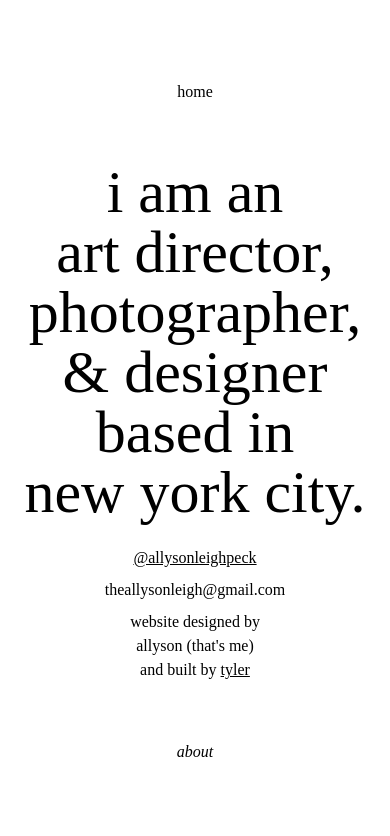
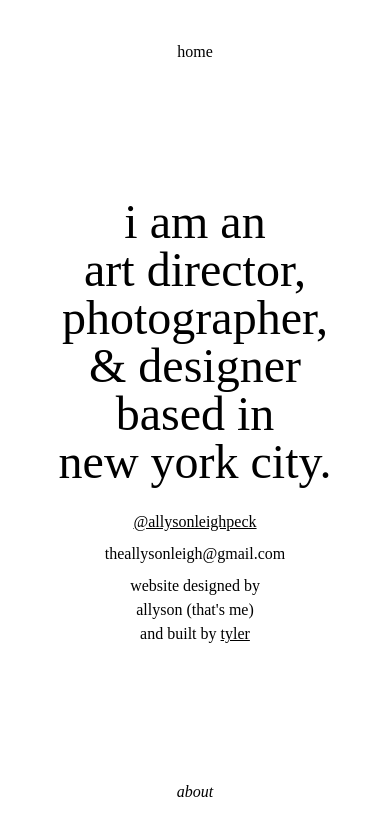
Before and after one commit to theallysonleigh/theallysonleigh.github.io, a website: page about/index.html in a window 390 px wide. Drawn offline with Linux system fonts and the light colour scheme; a web font is replaced by a local one.

Commit message:
adjust vertical spacing

```diff
--- a/about/index.html
+++ b/about/index.html
@@ -17,13 +17,13 @@
       class="fixed lg:static h-dvh w-dvw lg:h-auto lg:w-auto flex flex-col justify-evenly lg:grid lg:gap-x-6 lg:gap-y-8 text-center z-10"
     >
       <span
-        class="font-mono fixed top-20 left-0 right-0 lg:bottom-12 lg:top-auto lg:right-auto lg:left-12 lg:text-xl"
+        class="font-mono fixed top-10 left-0 right-0 lg:bottom-12 lg:top-auto lg:right-auto lg:left-12 lg:text-xl"
       >
         <a href="/">Home</a>
       </span>
 
       <article class="flex flex-col text-center justify-center gap-6">
-        <div class="font-serif text-6xl lg:text-7xl xl:text-8xl">
+        <div class="font-serif text-5xl lg:text-7xl xl:text-8xl">
           I am an<br class="lg:hidden" />
           art director,<br class="lg:hidden" />
           photographer,<br />
@@ -59,7 +59,7 @@
       </article>
 
       <span
-        class="font-mono italic fixed bottom-20 left-0 right-0 lg:bottom-12 lg:top-auto lg:right-12 lg:left-auto lg:text-xl"
+        class="font-mono italic fixed bottom-10 left-0 right-0 lg:bottom-12 lg:top-auto lg:right-12 lg:left-auto lg:text-xl"
         >About</span
       >
     </div>
```
Also changed, not shown: index.html (+3 -3 lines), assets/css/style.css.
